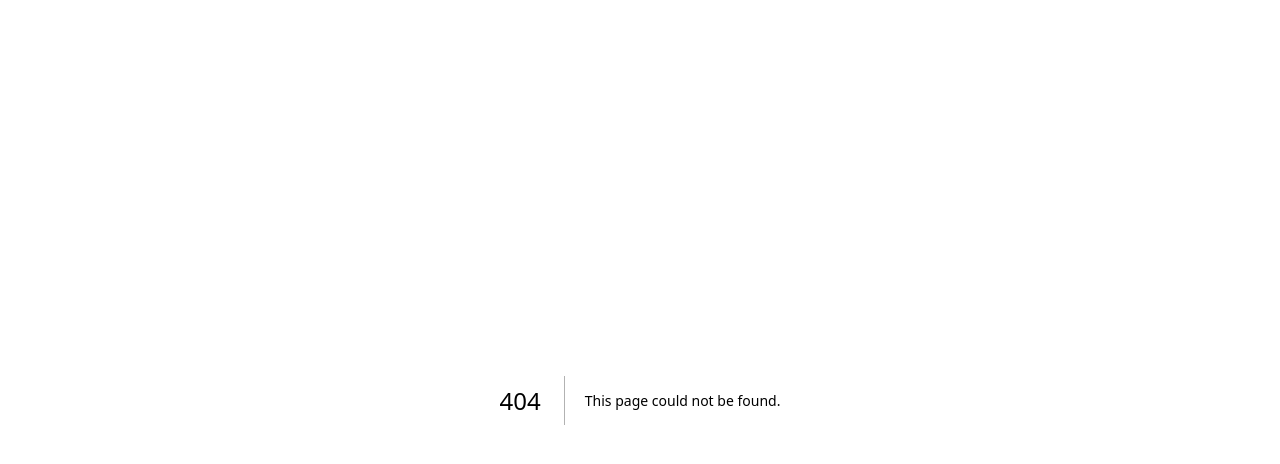
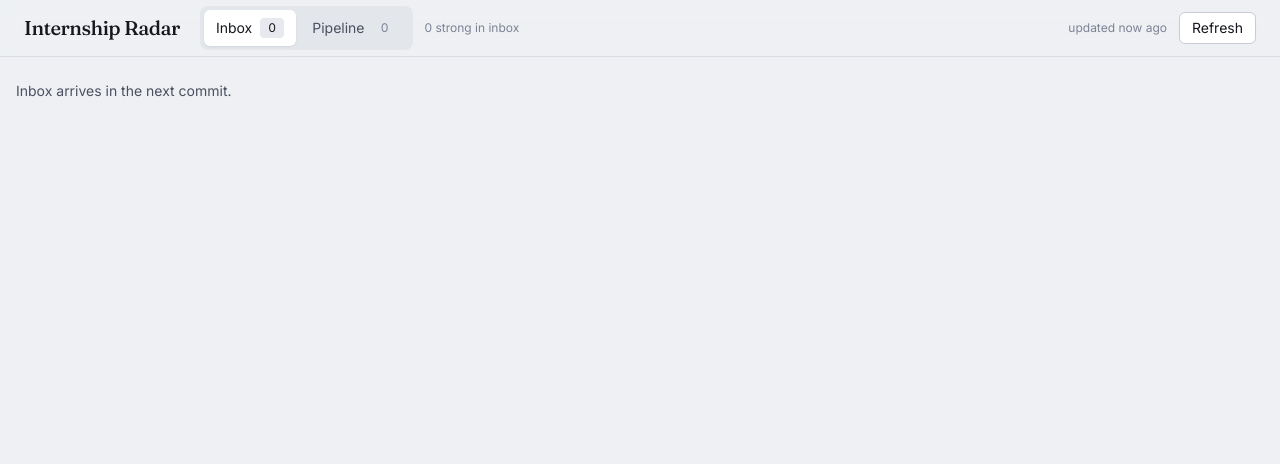
Before and after one commit to victorhenz241-eng/intership_finder, a Next.js app: page /inbox in a window 1280 px wide. Before the commit this address had no page. Shown: the top 464 px of the page. Built offline with nearby package versions, Linux system fonts and the light colour scheme; no server answers; the database is empty.

Commit message:
App shell: /inbox and /pipeline routes, nav with count badges and refresh, query-state helper

```diff
--- /dev/null
+++ b/src/app/inbox/page.tsx
@@ -0,0 +1,3 @@
+export default function InboxPage() {
+  return <main className="px-4 py-6 text-sm text-ink-2">Inbox arrives in the next commit.</main>;
+}
--- a/src/app/layout.tsx
+++ b/src/app/layout.tsx
@@ -1,13 +1,12 @@
 import type { Metadata } from "next";
 import { Inter, Fraunces } from "next/font/google";
+import { Suspense } from "react";
 import "./globals.css";
+import { RolesProvider } from "@/lib/store";
+import Nav from "@/components/Nav";
+import Notice from "@/components/Notice";
 
-const inter = Inter({
-  subsets: ["latin"],
-  variable: "--font-inter",
-  display: "swap",
-});
-
+const inter = Inter({ subsets: ["latin"], variable: "--font-inter", display: "swap" });
 const fraunces = Fraunces({
   subsets: ["latin"],
   variable: "--font-display",
@@ -16,16 +15,24 @@ const fraunces = Fraunces({
 });
 
 export const metadata: Metadata = {
-  title: "Internship Tracker",
-  description: "A quiet Kanban board for internship applications.",
+  title: "Internship Radar",
+  description: "Triage scored internship postings and track the ones worth pursuing.",
 };
 
-export default function RootLayout({
-  children,
-}: Readonly<{ children: React.ReactNode }>) {
+export default function RootLayout({ children }: Readonly<{ children: React.ReactNode }>) {
   return (
     <html lang="en" className={`${inter.variable} ${fraunces.variable}`}>
-      <body className="font-sans antialiased">{children}</body>
+      <body className="font-sans antialiased">
+        <RolesProvider>
+          <div className="flex min-h-dvh flex-col">
+            <Suspense>
+              <Nav />
+            </Suspense>
+            <Notice />
+            <Suspense>{children}</Suspense>
+          </div>
+        </RolesProvider>
+      </body>
     </html>
   );
 }
--- a/src/app/page.tsx
+++ b/src/app/page.tsx
@@ -1,5 +1,5 @@
-import Board from "@/components/Board";
+import { redirect } from "next/navigation";
 
 export default function Home() {
-  return <Board />;
+  redirect("/inbox");
 }
--- /dev/null
+++ b/src/app/pipeline/page.tsx
@@ -0,0 +1,3 @@
+export default function PipelinePage() {
+  return <main className="px-4 py-6 text-sm text-ink-2">Pipeline arrives in a later commit.</main>;
+}
--- /dev/null
+++ b/src/components/Nav.tsx
@@ -0,0 +1,82 @@
+"use client";
+
+import Link from "next/link";
+import { usePathname } from "next/navigation";
+import { useEffect, useState } from "react";
+import { useRoles } from "@/lib/store";
+import { isPipelineStage } from "@/lib/types";
+import { relativeTime } from "@/lib/format";
+
+function Tab({ href, label, count, active }: { href: string; label: string; count: number; active: boolean }) {
+  return (
+    <Link
+      href={href}
+      aria-current={active ? "page" : undefined}
+      className={`inline-flex h-9 items-center gap-2 rounded-md px-3 text-sm ${
+        active ? "bg-card text-ink shadow-[0_1px_2px_rgba(22,24,29,0.08)]" : "text-ink-2 hover:text-ink"
+      }`}
+    >
+      {label}
+      <span
+        className={`min-w-[1.5rem] rounded px-1.5 py-0.5 text-center text-xs tabular-nums ${
+          active ? "bg-[#e7e9ee] text-ink" : "bg-transparent text-ink-3"
+        }`}
+      >
+        {count}
+      </span>
+    </Link>
+  );
+}
+
+export default function Nav() {
+  const pathname = usePathname();
+  const { roles, status, lastLoaded, refresh } = useRoles();
+  const [, tick] = useState(0);
+
+  // Re-render every minute so "updated 3m ago" stays honest.
+  useEffect(() => {
+    const t = setInterval(() => tick((n) => n + 1), 60_000);
+    return () => clearInterval(t);
+  }, []);
+
+  let inbox = 0;
+  let pipeline = 0;
+  let strong = 0;
+  for (const r of roles) {
+    if (r.stage === "found") {
+      inbox++;
+      if (r.severity === "strong") strong++;
+    } else if (isPipelineStage(r.stage)) pipeline++;
+  }
+
+  return (
+    <nav className="sticky top-0 z-30 border-b border-rule bg-page/95 backdrop-blur">
+      <div className="mx-auto flex h-14 max-w-[120rem] items-center gap-3 px-4 sm:px-6">
+        <Link href="/inbox" className="mr-2 font-display text-xl font-medium tracking-tight text-ink">
+          Internship Radar
+        </Link>
+        <div className="flex items-center gap-1 rounded-lg bg-[#e3e6eb] p-1">
+          <Tab href="/inbox" label="Inbox" count={inbox} active={pathname.startsWith("/inbox")} />
+          <Tab href="/pipeline" label="Pipeline" count={pipeline} active={pathname.startsWith("/pipeline")} />
+        </div>
+        <span className="hidden text-xs text-ink-3 sm:inline">
+          {strong} strong in inbox
+        </span>
+        <div className="ml-auto flex items-center gap-3">
+          <span className="hidden text-xs text-ink-3 sm:inline" aria-live="polite">
+            {status === "loading" ? "Loading…" : lastLoaded ? `updated ${relativeTime(new Date(lastLoaded).toISOString())} ago` : ""}
+          </span>
+          <button
+            type="button"
+            onClick={() => refresh()}
+            disabled={status === "loading"}
+            className="h-8 rounded-md border border-rule-2 bg-card px-3 text-sm text-ink hover:bg-[#f6f7f9] disabled:opacity-50"
+            title="Reload roles from Supabase"
+          >
+            Refresh
+          </button>
+        </div>
+      </div>
+    </nav>
+  );
+}
--- /dev/null
+++ b/src/components/Notice.tsx
@@ -0,0 +1,19 @@
+"use client";
+
+import { useRoles } from "@/lib/store";
+
+export default function Notice() {
+  const { notice, setNotice } = useRoles();
+  if (!notice) return null;
+  return (
+    <div
+      role="alert"
+      className="fixed inset-x-3 top-3 z-50 mx-auto flex max-w-lg items-start gap-3 rounded-md border border-[#f0c9c9] bg-[#fdf0f0] px-3 py-2 text-sm text-[#8a2626] shadow-md"
+    >
+      <span className="flex-1">{notice}</span>
+      <button type="button" onClick={() => setNotice(null)} className="text-xs underline">
+        Close
+      </button>
+    </div>
+  );
+}
```
Also changed, not shown: src/lib/url.ts (added, +27 -0 lines).
